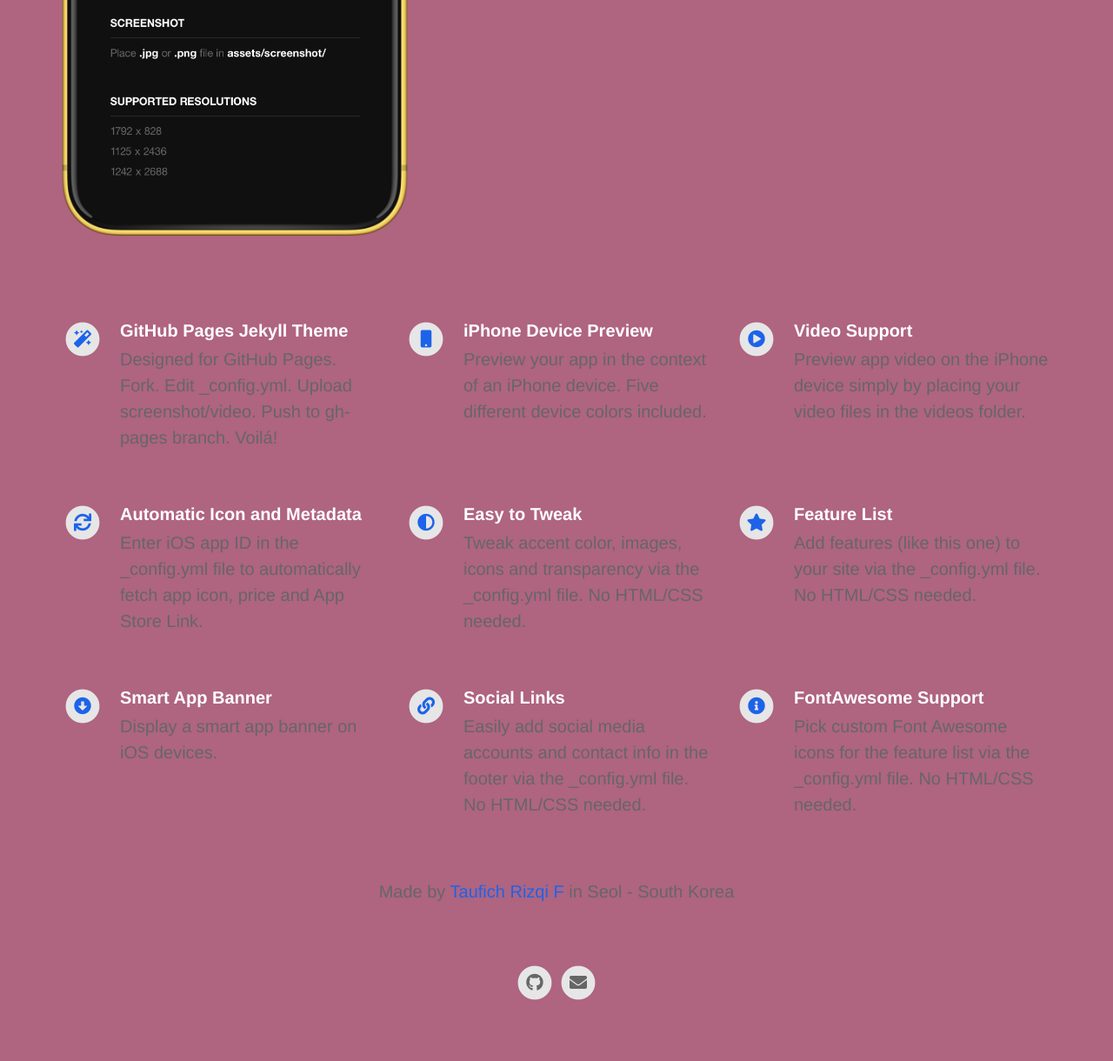
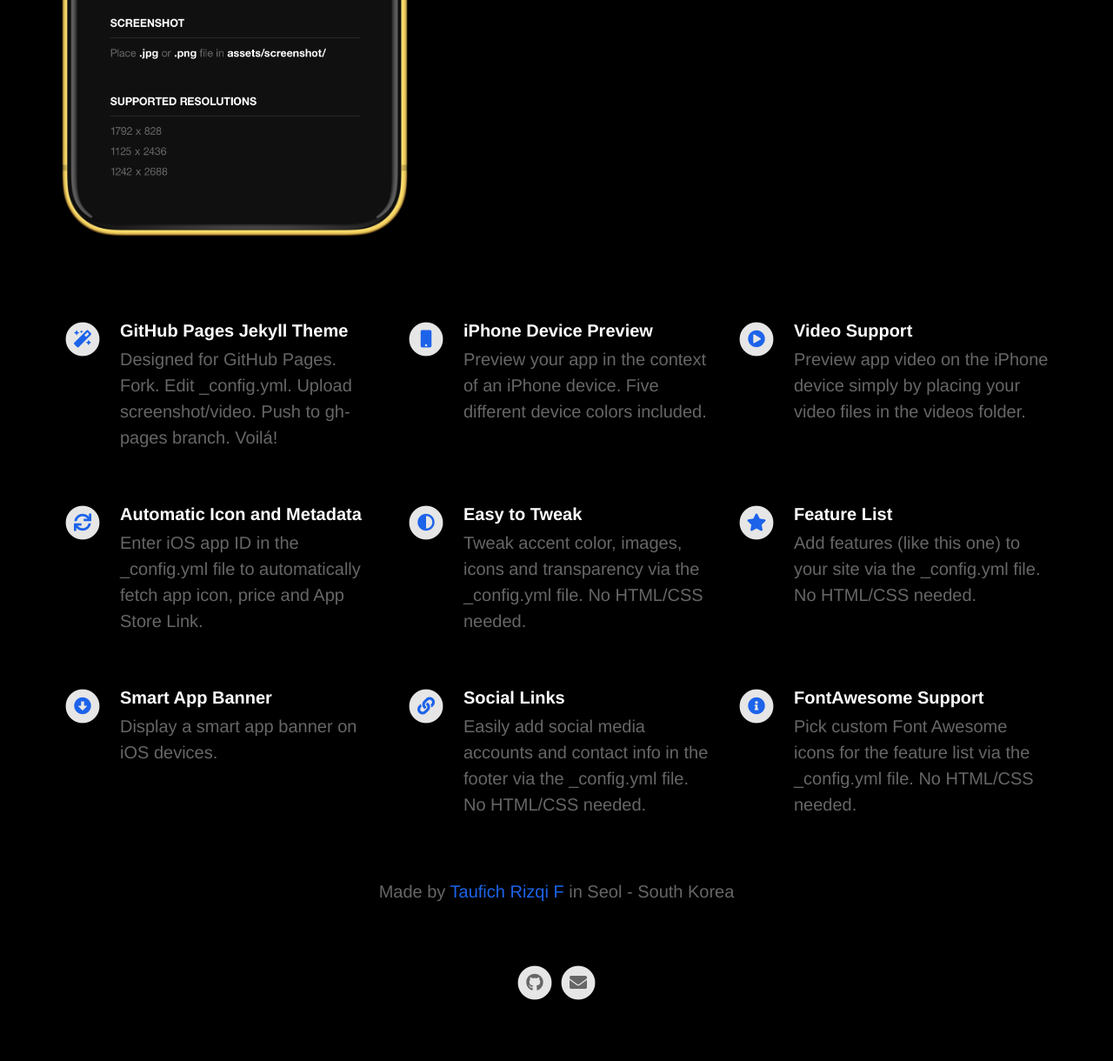
Before and after one commit to suwungtandon/landing-page-ar, a Jekyll site: the page built from index.html, in a window 1280 px wide. Shown: the part 714-1934 px from the top of the page at 87% size. Built offline with Jekyll 4.4.1, drawn with Linux system fonts in a browser that asks for light colours; nearby versions of some CDN libraries.

Commit message:
Update _config.yml

```diff
--- a/_config.yml
+++ b/_config.yml
@@ -87,7 +87,7 @@ cover_overlay_transparency                : 0.1
 
 device_color                              : yellow                                     # Set to: blue, black, yellow, coral or white.
 
-body_background_color                     : "#af6480"
+body_background_color                     : "#000000"
 
 link_color                                : "#1d63ea"
 
```
